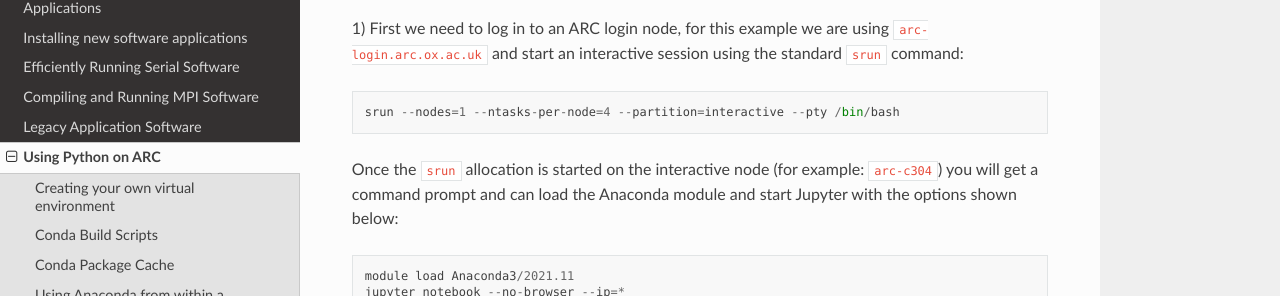
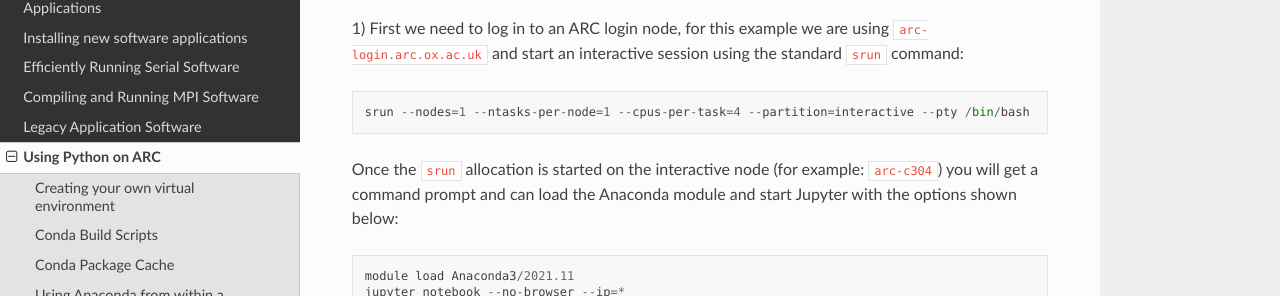
Before and after one commit to oxford-arc/arc-software-guide, a Sphinx documentation site: the page built from docs/source/python/arc_jupyter.rst, in a window 1280 px wide and 900 px high, scrolled down 329 px. Shown: the part 155-451 px from the top of the window. Built offline with Sphinx 7.4.7 and the Read the Docs theme 2.0.0, drawn with Linux system fonts in a browser that asks for light colours.

Commit message:
Update arc_jupyter.rst

```diff
--- a/docs/source/python/arc_jupyter.rst
+++ b/docs/source/python/arc_jupyter.rst
@@ -17,7 +17,7 @@ the Jupyter session on an interactive node.
 1) First we need to log in to an ARC login node, for this example we are using ``arc-login.arc.ox.ac.uk`` and start an interactive session using
 the standard ``srun`` command::
 
-  srun --nodes=1 --ntasks-per-node=4 --partition=interactive --pty /bin/bash
+  srun --nodes=1 --ntasks-per-node=1 --cpus-per-task=4 --partition=interactive --pty /bin/bash
 
 Once the ``srun`` allocation is started on the interactive node (for example: ``arc-c304``) you will get a command prompt and can load the Anaconda module
 and start Jupyter with the options shown below::
```
